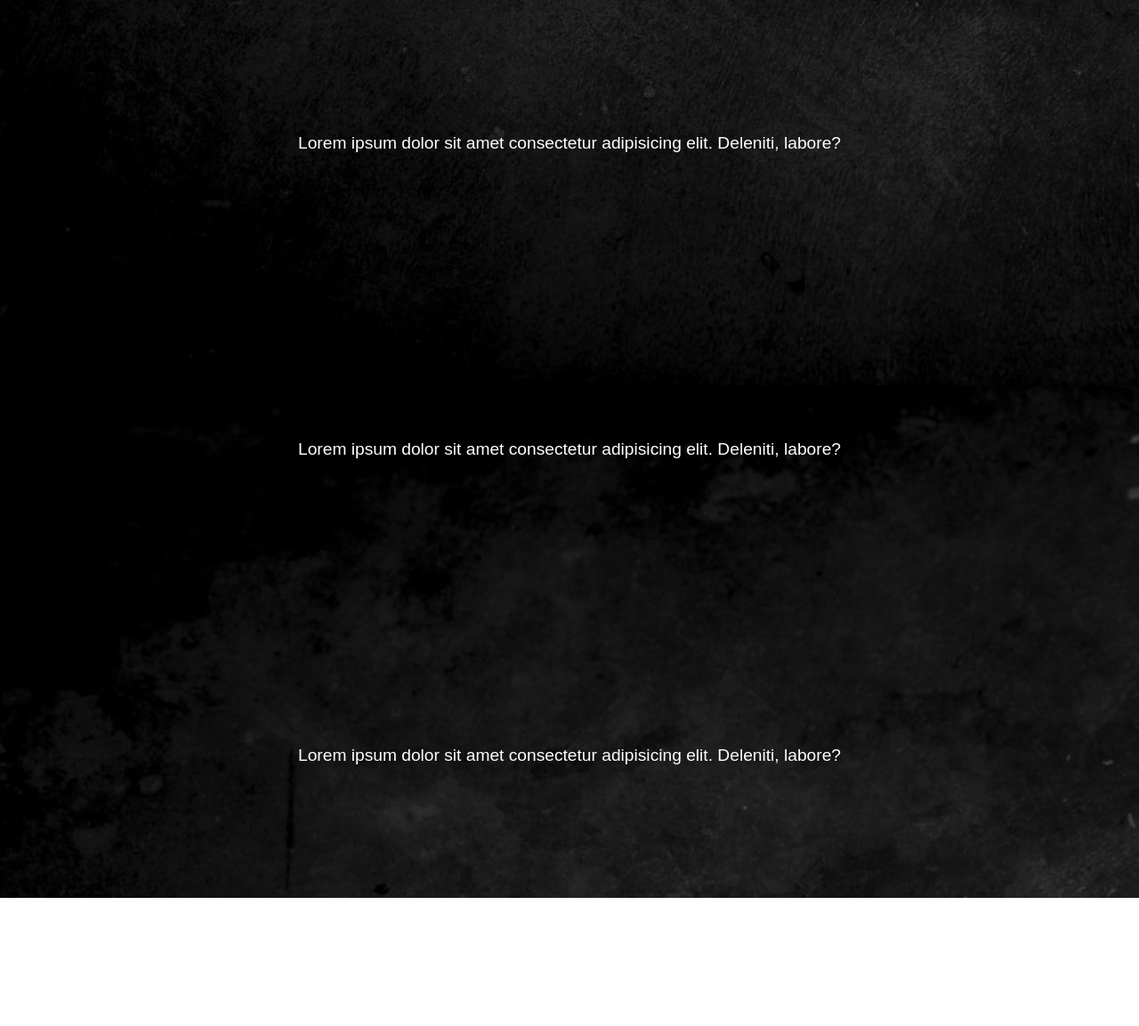
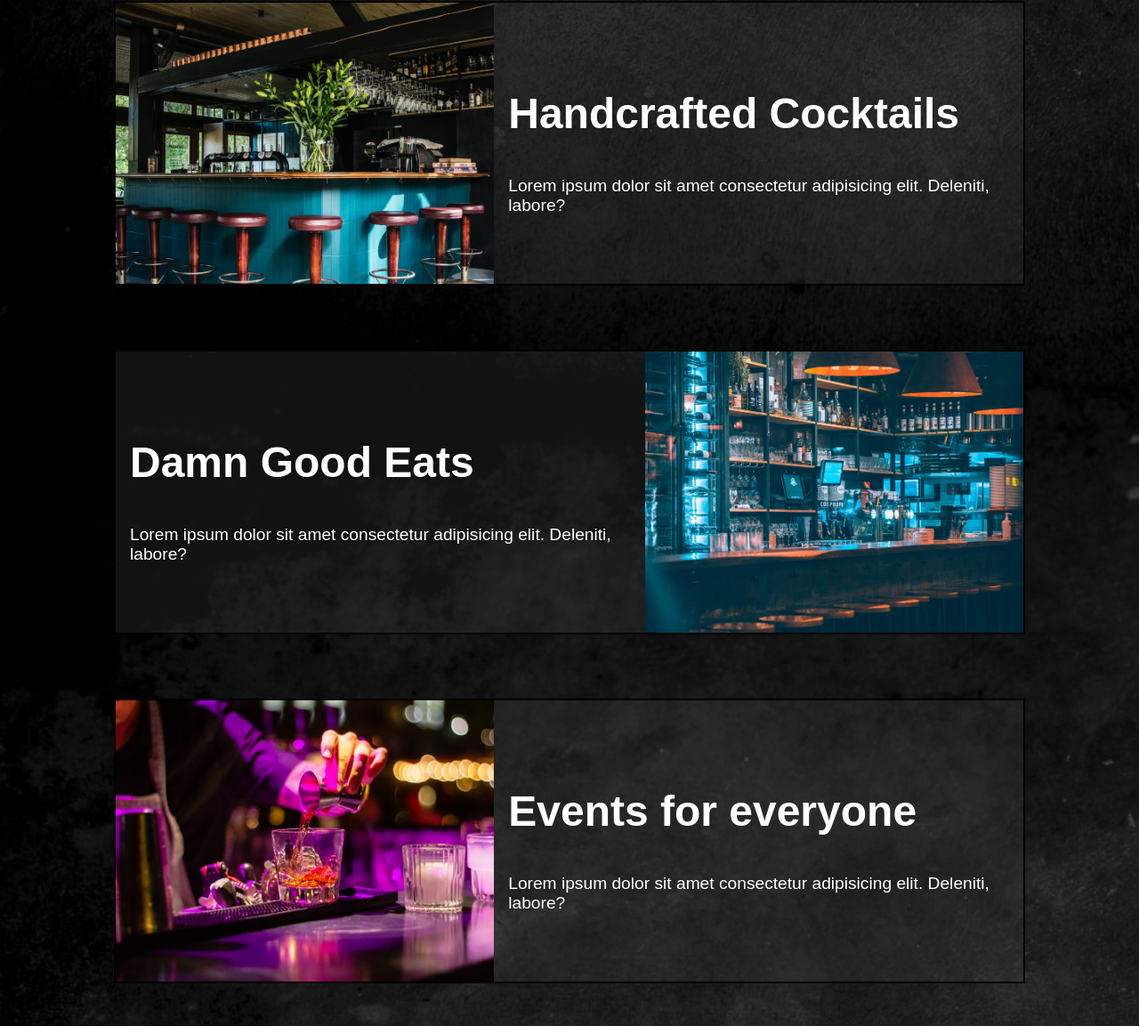
Before and after one commit to alexandranadine/cocktails, a plain HTML site: page index.html in a window 1280 px wide. Shown: the part 1167-2320 px from the top of the page at 89% size. Before the commit the page ends 2176 px from the top, so only its background shows below. Drawn offline with Linux system fonts and the light colour scheme; a web font is replaced by a local one.

Commit message:
removed unused comments

```diff
--- a/app.js
+++ b/app.js
@@ -1,16 +1,39 @@
 const header = document.querySelector("header");
 const heroSection = document.querySelector(".hero");
-let options = {};
+const faders = document.querySelectorAll(".fade-in");
+const navOptions = {};
+const appearOptions = {
+    threshold: 1,
+    rootMargin: '0px 0px 100px 0px'
+};
 
-const observer = new IntersectionObserver(function (entries, observeHero) {
-    entries.forEach(entry => {
-        if(!entry.isIntersecting) {
-            header.classList.add('nav-onscroll');
-        } else {
-            header.classList.remove('nav-onscroll');
-        }
-    })
+const navObserver = new IntersectionObserver(function (entries, navObserver) {
+  entries.forEach((entry) => {
+    if (!entry.isIntersecting) {
+      header.classList.add("nav-onscroll");
+    } else {
+      header.classList.remove("nav-onscroll");
+    }
+  });
+}, navOptions);
+
+navObserver.observe(heroSection);
+
+const appearOnScroll = new IntersectionObserver(function (
+  entries,
+  appearOnScroll
+) {
+  entries.forEach((entry) => {
+    if (!entry.isIntersecting) {
+      return;
+    } else {
+      entry.target.classList.add("appear");
+      appearOnScroll.unobserve(entry.target);
+    }
+  });
 },
-options);
+appearOptions);
 
-observer.observe(heroSection);
+faders.forEach(fader => {
+    appearOnScroll.observe(fader);
+});
--- a/index.html
+++ b/index.html
@@ -33,7 +33,7 @@
         </div>
 
         <section class="container">
-            <div class="info">
+            <div class="info fade-in">
                 <h1>Eats drinks music art</h1>
                 <p>Created as an all-day gathering for locals and visitors alike, Drifters is a energetic space that
                     serves a stylish menu without the fuss. </p>
@@ -45,20 +45,32 @@
         </section>
 
         <section class="container">
-            <div class="info">
+            <div class="card fade-in">
+                <div class="drinks-info-img"></div>
+                <div class="info-text">
+                    <h2>Handcrafted Cocktails</h2>
                     <p>Lorem ipsum dolor sit amet consectetur adipisicing elit. Deleniti, labore?</p>
+                </div>
             </div>
         </section>
 
         <section class="container">
-            <div class="info">
+            <div class="card fade-in">
+                <div class="info-text">
+                    <h2>Damn Good Eats</h2>
                     <p>Lorem ipsum dolor sit amet consectetur adipisicing elit. Deleniti, labore?</p>
+                </div>
+                <div class="food-info-img"></div>
             </div>
         </section>
 
         <section class="container">
-            <div class="info">
+            <div class="card fade-in">
+                <div class="event-info-img"></div>
+                <div class="info-text">
+                    <h2>Events for everyone</h2>
                     <p>Lorem ipsum dolor sit amet consectetur adipisicing elit. Deleniti, labore?</p>
+                </div>
             </div>
         </section>
     </main>
--- a/style.css
+++ b/style.css
@@ -137,7 +137,6 @@ li a:hover::before {
   display: flex;
   justify-content: center;
   align-items: center;
-  /* border: 1px solid darkcyan; */
 }
 
 .info {
@@ -149,7 +148,6 @@ li a:hover::before {
   padding: 6.5rem 2rem;
   height: 40vh;
   width: 80vw;
-  /* border: 1px solid white; */
 }
 
 .card {
```
Also changed, not shown: img/bar2.jpg (added), img/bar3.jpg (added), img/bar4.jpg (added). Lines whose indentation alone changed are shown as unchanged.
